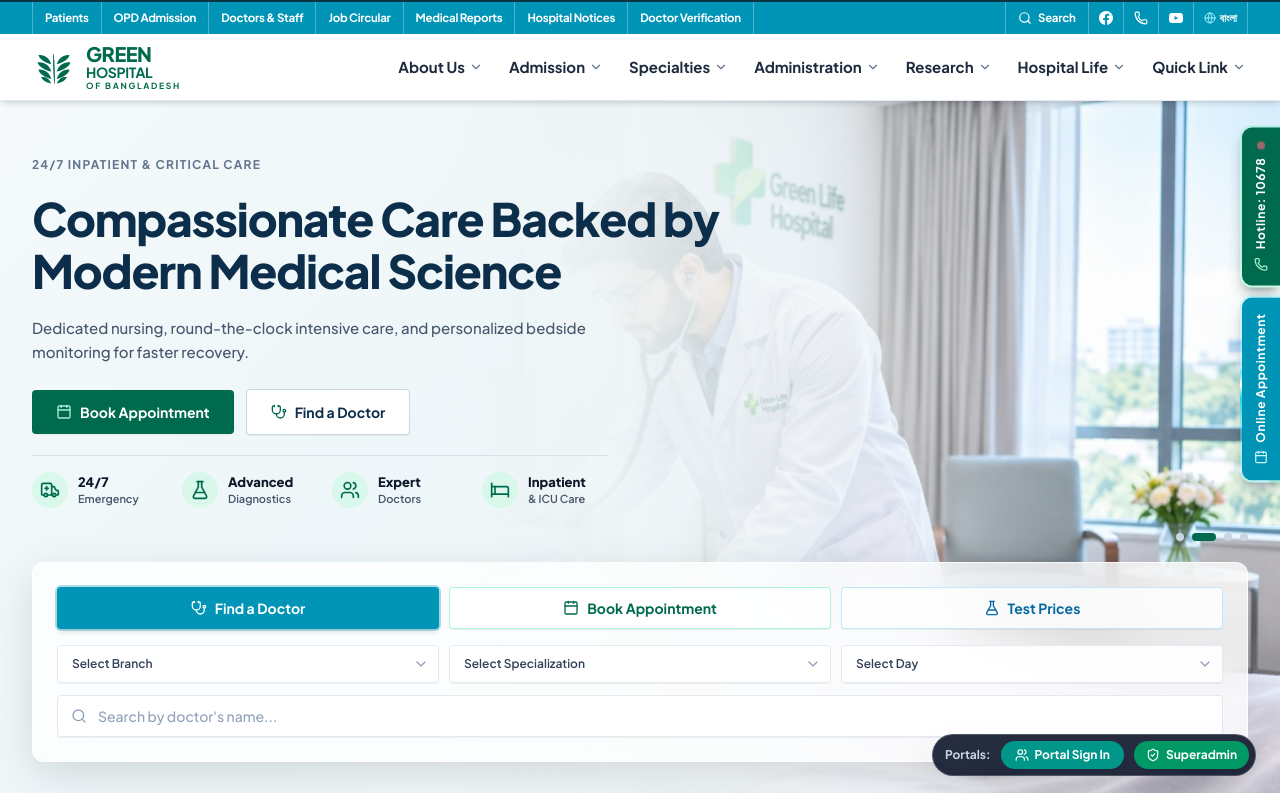
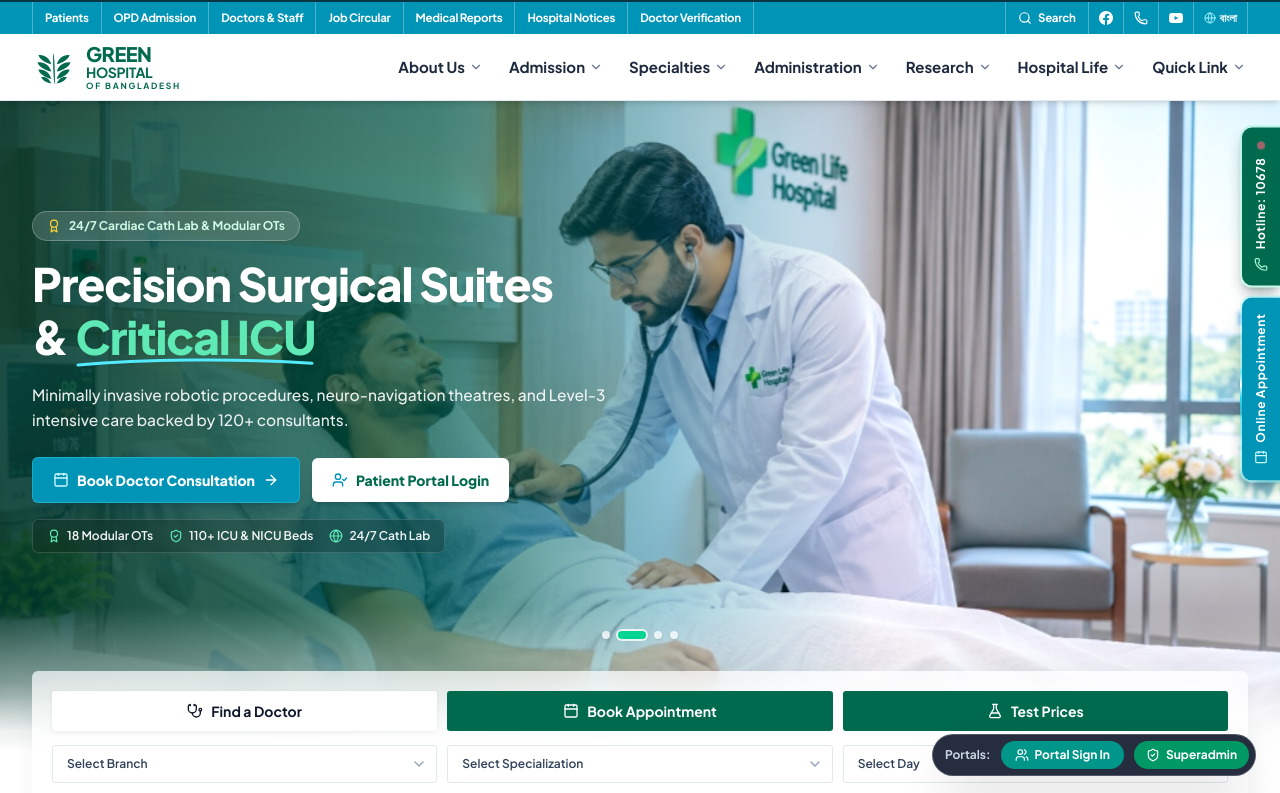
Before and after one commit to almamon-dev/HMS, a React (Vite) app in the folder apps/provider-web/: page / in a window 1280 px wide. Shown: the top 793 px of the page. Built offline with nearby package versions, Linux system fonts and the light colour scheme.

Commit message:
fix(banner): restore initial design layout with local asset banner images

```diff
--- a/apps/provider-web/src/App.tsx
+++ b/apps/provider-web/src/App.tsx
@@ -345,13 +345,14 @@ export function App() {
             onOpenAppointment={() => openAppointment({ visitType: 'opd' })}
           />
 
-          {/* 2. Hero Banner Carousel & Quick Doctor Finder */}
+          {/* 2. Hero Banner Carousel */}
           <HeroBanner
             onOpenPortals={() => openLogin()}
             onOpenAppointment={openAppointment}
-          >
-            <QuickServiceHub onOpenAppointment={openAppointment} />
-          </HeroBanner>
+          />
+
+          {/* 3. Quick Doctor Finder, Booking & Test Prices Section */}
+          <QuickServiceHub onOpenAppointment={openAppointment} />
 
           {/* 4. Message from Medical Director / Board of Trustees */}
           <LeadershipMessage />
--- a/apps/provider-web/src/components/landing/HeroBanner.tsx
+++ b/apps/provider-web/src/components/landing/HeroBanner.tsx
@@ -1,270 +1,265 @@
+import React, { useState, useEffect } from 'react';
 import {
-  Ambulance,
-  Bed,
+  Award,
+  ShieldCheck,
+  Globe,
   Calendar,
-  FlaskConical,
-  Stethoscope,
-  Users
+  ArrowRight,
+  UserCheck,
 } from 'lucide-react';
-import React, { useEffect, useState } from 'react';
 import { AppointmentBookingContext } from '../../data/appointmentData';
 
 interface HeroBannerProps {
-  onOpenPortals?: () => void;
+  onOpenPortals: () => void;
   onOpenAppointment: (context?: AppointmentBookingContext) => void;
-  children?: React.ReactNode;
 }
 
-interface BannerSlide {
+interface HeroSlide {
   id: string;
   badge: string;
-  title: string;
+  titlePrefix: string;
+  titleHighlight: string;
   subtitle: string;
-  image: string;
+  bgImage: string;
+  pills: { icon: 'award' | 'shield' | 'globe'; label: string }[];
 }
 
-const BANNER_SLIDES: BannerSlide[] = [
+const HERO_SLIDES: HeroSlide[] = [
   {
-    id: 'slide-building',
-    badge: 'TRUSTED MULTISPECIALITY HOSPITAL',
-    title: 'Comprehensive Healthcare for You and Your Family',
+    id: 'comprehensive-care',
+    badge: 'Clinical Healthcare Excellence & Quality 2026',
+    titlePrefix: 'Comprehensive Healthcare',
+    titleHighlight: 'One Roof',
     subtitle:
-      'World-class treatment, experienced specialists and modern facilities dedicated to your health and well-being.',
-    image: '/Banner/banner-1.jpg',
+      'World-class treatment, experienced specialists, and modern tertiary facilities dedicated to your health and well-being.',
+    bgImage: '/Banner/banner-1.jpg',
+    pills: [
+      { icon: 'award', label: 'BMDC Certified' },
+      { icon: 'shield', label: 'JCI Quality Care' },
+      { icon: 'globe', label: 'ISO 9001:2015' },
+    ],
   },
   {
-    id: 'slide-inpatient',
-    badge: '24/7 INPATIENT & CRITICAL CARE',
-    title: 'Compassionate Care Backed by Modern Medical Science',
+    id: 'surgical-precision',
+    badge: '24/7 Cardiac Cath Lab & Modular OTs',
+    titlePrefix: 'Precision Surgical Suites',
+    titleHighlight: 'Critical ICU',
     subtitle:
-      'Dedicated nursing, round-the-clock intensive care, and personalized bedside monitoring for faster recovery.',
-    image: '/Banner/banner-2.jpg',
+      'Minimally invasive robotic procedures, neuro-navigation theatres, and Level-3 intensive care backed by 120+ consultants.',
+    bgImage: '/Banner/banner-2.jpg',
+    pills: [
+      { icon: 'award', label: '18 Modular OTs' },
+      { icon: 'shield', label: '110+ ICU & NICU Beds' },
+      { icon: 'globe', label: '24/7 Cath Lab' },
+    ],
   },
   {
-    id: 'slide-lobby',
-    badge: 'WORLD-CLASS OUTPATIENT FACILITIES',
-    title: 'State-of-the-Art Hospital Environment & Rapid Services',
+    id: 'rapid-diagnostics',
+    badge: '3T MRI • 128-Slice CT • Automated Lab',
+    titlePrefix: 'Rapid Lab Diagnostics',
+    titleHighlight: 'Digital EMR',
     subtitle:
-      'Seamless digital registration, comfortable patient lounges, and rapid automated diagnostic results.',
-    image: '/Banner/banner-3.jpg',
+      'High-accuracy automated pathology and advanced imaging with online patient & doctor report portals in under 2 hours.',
+    bgImage: '/Banner/banner-3.jpg',
+    pills: [
+      { icon: 'award', label: '450+ Lab Tests' },
+      { icon: 'shield', label: '3T MRI & 128-CT' },
+      { icon: 'globe', label: 'Online Reports' },
+    ],
   },
   {
-    id: 'slide-consultation',
-    badge: 'LEADING SPECIALIST CONSULTANTS',
-    title: 'Expert Doctors Listening to Every Detail of Your Health',
+    id: 'emergency-trauma',
+    badge: 'Emergency Hotline: 10678 • Always Open',
+    titlePrefix: '24/7 Emergency Trauma',
+    titleHighlight: 'Every Hour',
     subtitle:
-      'Book appointments with over 120+ senior professors and consultants across all major clinical disciplines.',
-    image: '/Banner/banner-4.jpg',
+      'Round-the-clock emergency response, mobile ICU ambulance fleet, and deluxe patient cabins designed for rapid recovery.',
+    bgImage: '/Banner/banner-4.jpg',
+    pills: [
+      { icon: 'award', label: 'Hotline: 10678' },
+      { icon: 'shield', label: 'Mobile ICU Fleet' },
+      { icon: 'globe', label: '28+ Specialties' },
+    ],
   },
 ];
 
 export const HeroBanner: React.FC<HeroBannerProps> = ({
-  onOpenPortals: _onOpenPortals,
+  onOpenPortals,
   onOpenAppointment,
-  children,
 }) => {
-  const [currentSlideIndex, setCurrentSlideIndex] = useState(0);
+  const [activeIndex, setActiveIndex] = useState(0);
   const [isPaused, setIsPaused] = useState(false);
 
-  // Auto-cycle through the photos
   useEffect(() => {
     if (isPaused) return;
-    const interval = setInterval(() => {
-      setCurrentSlideIndex((prev) => (prev + 1) % BANNER_SLIDES.length);
+    const timer = setInterval(() => {
+      setActiveIndex((prev) => (prev + 1) % HERO_SLIDES.length);
     }, 5500);
-    return () => clearInterval(interval);
+    return () => clearInterval(timer);
   }, [isPaused]);
 
-  const activeSlide = BANNER_SLIDES[currentSlideIndex];
+  const currentSlide = HERO_SLIDES[activeIndex];
+
+  const renderPillIcon = (icon: 'award' | 'shield' | 'globe') => {
+    const cls = 'w-3.5 h-3.5 text-emerald-300 shrink-0';
+    if (icon === 'award') return <Award className={cls} />;
+    if (icon === 'shield') return <ShieldCheck className={cls} />;
+    return <Globe className={cls} />;
+  };
 
   return (
-    <div
-      className="relative w-full bg-[#f0f7f9] select-none font-['Plus_Jakarta_Sans',sans-serif] border-b border-slate-200/80 overflow-hidden min-h-[calc(100svh-96px)] sm:min-h-[calc(100vh-98px)] flex flex-col justify-between"
+    <section
+      className="relative min-h-[560px] lg:min-h-[630px] xl:min-h-[650px] flex flex-col justify-between overflow-hidden bg-[#003329]"
       onMouseEnter={() => setIsPaused(true)}
       onMouseLeave={() => setIsPaused(false)}
+      aria-roledescription="carousel"
+      aria-label="Hospital Highlights Carousel"
     >
-      {/* ════════════════════ HERO BANNER BACKGROUND AREA ════════════════════ */}
-      {/* Background Images with Crossfade (fills entire banner down to border, properly visible) */}
-      {BANNER_SLIDES.map((slide, idx) => {
-        const isActive = idx === currentSlideIndex;
+      {/* ════════════════════ BACKGROUND PHOTO SLIDES ════════════════════ */}
+      {HERO_SLIDES.map((slide, idx) => {
+        const isActive = idx === activeIndex;
         return (
           <div
             key={slide.id}
-            className={`absolute inset-0 transition-opacity duration-1000 ease-in-out ${
+            aria-hidden={!isActive}
+            className={`absolute inset-0 transition-opacity duration-700 ease-in-out ${
               isActive ? 'opacity-100' : 'opacity-0 pointer-events-none'
             }`}
           >
             <img
-              src={slide.image}
-              alt={slide.title}
-              className="w-full h-full object-cover object-right md:object-center"
+              src={slide.bgImage}
+              alt={slide.titlePrefix}
+              className={`w-full h-full object-cover object-right contrast-[1.05] saturate-[1.08] transition-transform duration-[6000ms] ease-out ${
+                isActive ? 'scale-[1.03]' : 'scale-100'
+              }`}
+            />
+
+            {/* Translucent System Green-to-Teal Left Tint */}
+            <div
+              className="hidden md:block absolute inset-0"
+              style={{
+                background:
+                  'linear-gradient(90deg, rgba(0, 56, 44, 0.88) 0%, rgba(0, 92, 75, 0.72) 34%, rgba(0, 128, 152, 0.36) 52%, rgba(0, 148, 182, 0) 68%)',
+              }}
+            />
+            {/* Mobile readability overlay */}
+            <div
+              className="md:hidden absolute inset-0"
+              style={{
+                background:
+                  'linear-gradient(180deg, rgba(0, 56, 44, 0.86) 0%, rgba(0, 96, 86, 0.82) 100%)',
+              }}
             />
           </div>
         );
       })}
 
-      {/* ── Soft Hospital Light-Ice-Blue / White Opacity Overlay on Left matching Mockup ── */}
+      {/* Seamless Bottom Fade Into Page Background */}
       <div
-        className="absolute inset-0 pointer-events-none"
+        aria-hidden="true"
+        className="pointer-events-none absolute inset-x-0 bottom-0 h-28 sm:h-36 z-[5]"
         style={{
           background:
-            'linear-gradient(90deg, #f0f7f9 0%, #f0f7f9 35%, rgba(240, 247, 249, 0.96) 48%, rgba(240, 247, 249, 0.78) 62%, rgba(240, 247, 249, 0.25) 78%, rgba(240, 247, 249, 0) 90%)',
+            'linear-gradient(180deg, rgba(255, 255, 255, 0) 0%, rgba(255, 255, 255, 0.45) 52%, rgba(255, 255, 255, 0.92) 86%, #ffffff 100%)',
         }}
       />
 
-      {/* Subtle geometric cut accent in top-left matching reference image */}
-      <div
-        className="hidden lg:block absolute left-0 top-0 bottom-0 w-[42%] pointer-events-none opacity-40"
-        style={{
-          background:
-            'linear-gradient(135deg, rgba(255, 255, 255, 0.8) 0%, rgba(224, 242, 247, 0.4) 60%, transparent 100%)',
-        }}
-      />
-
-      {/* Mobile Full Fade Overlay */}
-      <div
-        className="md:hidden absolute inset-0 pointer-events-none"
-        style={{
-          background:
-            'linear-gradient(180deg, rgba(240, 247, 249, 0.98) 0%, rgba(240, 247, 249, 0.92) 65%, rgba(240, 247, 249, 0.7) 100%)',
-        }}
-      />
-
-      {/* ════════════════════ FOREGROUND CONTENT (Full-height responsive layout) ════════════════════ */}
-      <div className="relative z-10 w-full flex-1 flex flex-col justify-between">
-        {/* Foreground Left Text Content */}
-        <div className="w-full max-w-[1400px] mx-auto px-4 sm:px-6 lg:px-8 pt-8 sm:pt-12 lg:pt-14 pb-4">
-          <div className="max-w-[680px] lg:max-w-[720px] space-y-4 sm:space-y-5">
-            {/* Top Subtitle / Tag */}
-            <div className="text-[11px] sm:text-xs font-bold text-slate-500 uppercase tracking-widest flex items-center gap-1.5">
-              <span>{activeSlide.badge}</span>
+      {/* ════════════════════ FOREGROUND LEFT CONTENT ════════════════════ */}
+      <div className="relative z-10 w-full max-w-[1400px] mx-auto px-4 sm:px-6 lg:px-8 pt-10 lg:pt-12 pb-4 flex-1 flex items-center">
+        <div className="max-w-[680px] space-y-4">
+          {/* Top Badge */}
+          <div className="inline-flex items-center gap-2 px-3.5 py-1.5 rounded-full bg-white/15 backdrop-blur-sm border border-white/25 text-emerald-100 text-xs font-bold shadow-2xs">
+            <Award className="w-3.5 h-3.5 text-amber-300 shrink-0" />
+            <span>{currentSlide.badge}</span>
           </div>
 
-            {/* Main Headline (Exact phrasing & proportions from reference image) */}
-            <h1 className="text-3xl sm:text-4xl lg:text-[44px] xl:text-[46px] font-black text-[#0c2e4b] tracking-tight leading-[1.12]">
-              {activeSlide.title}
+          {/* 2-Line Crisp Headline */}
+          <h1 className="text-3xl sm:text-4xl lg:text-[46px] font-black text-white tracking-tight leading-[1.14] drop-shadow-xs">
+            {currentSlide.titlePrefix}
+            <br />
+            <span>
+              {currentSlide.id === 'comprehensive-care' && 'Under '}
+              {currentSlide.id === 'surgical-precision' && '& '}
+              {currentSlide.id === 'rapid-diagnostics' && '& '}
+              {currentSlide.id === 'emergency-trauma' && 'Care '}
+              <span className="relative inline-block text-emerald-300">
+                {currentSlide.titleHighlight}
+                <svg
+                  className="absolute left-0 -bottom-1.5 w-full h-3 text-cyan-300"
+                  viewBox="0 0 220 14"
+                  fill="none"
+                  preserveAspectRatio="none"
+                  aria-hidden="true"
+                >
+                  <path
+                    d="M3 10.5C62 3.5 148 2.5 217 8.5"
+                    stroke="currentColor"
+                    strokeWidth="3.5"
+                    strokeLinecap="round"
+                  />
+                </svg>
+              </span>
+            </span>
           </h1>
 
-            {/* Subtitle description */}
-            <p className="text-sm sm:text-[15px] text-slate-600 leading-relaxed font-medium max-w-xl">
-              {activeSlide.subtitle}
+          {/* Subtitle */}
+          <p className="text-sm sm:text-[15.5px] text-white/90 leading-relaxed max-w-xl font-medium pt-1">
+            {currentSlide.subtitle}
           </p>
 
-            {/* Primary Action Buttons */}
-            <div className="pt-1 flex flex-wrap items-center gap-3">
+          {/* Primary CTA Buttons */}
+          <div className="pt-2 flex flex-wrap items-center gap-3">
             <button
               type="button"
               onClick={() => onOpenAppointment({ visitType: 'opd' })}
-                className="px-5 sm:px-6 py-2.5 sm:py-3 rounded-[4px] bg-[#006a4e] hover:bg-[#00553e] text-white text-xs sm:text-sm font-bold flex items-center gap-2 shadow-xs transition-colors cursor-pointer"
+              className="inline-flex items-center gap-2 px-5 py-3 rounded-md bg-[#0094b6] hover:bg-[#00a4ca] text-white text-xs sm:text-sm font-extrabold shadow-lg shadow-cyan-950/30 border border-cyan-300/30 transition-colors cursor-pointer"
             >
-                <Calendar className="w-4 h-4 text-emerald-200" />
-                <span>Book Appointment</span>
+              <Calendar className="w-4 h-4 text-cyan-100" />
+              <span>Book Doctor Consultation</span>
+              <ArrowRight className="w-4 h-4" />
             </button>
 
             <button
               type="button"
-                onClick={() => onOpenAppointment({ visitType: 'opd' })}
-                className="px-5 sm:px-6 py-2.5 sm:py-3 rounded-[4px] bg-white hover:bg-slate-50 text-[#0c2e4b] border border-slate-300 text-xs sm:text-sm font-bold flex items-center gap-2 shadow-2xs transition-colors cursor-pointer"
+              onClick={onOpenPortals}
+              className="inline-flex items-center gap-2 px-5 py-3 rounded-md bg-white hover:bg-emerald-50 text-[#006a4e] text-xs sm:text-sm font-extrabold shadow-md transition-colors cursor-pointer"
             >
-                <Stethoscope className="w-4 h-4 text-[#006a4e]" />
-                <span>Find a Doctor</span>
+              <UserCheck className="w-4 h-4 text-[#0094b6]" />
+              <span>Patient Portal Login</span>
             </button>
           </div>
 
-            {/* 4 Key Feature Metrics with Icons (24/7 Emergency, Advanced Diagnostics, Expert Doctors, Inpatient & ICU Care) */}
-            <div className="pt-3 sm:pt-4 grid grid-cols-2 sm:grid-cols-4 gap-4 sm:gap-6 border-t border-slate-300/60 max-w-xl">
-              {/* Feature 1 */}
-              <div className="flex items-center gap-2.5">
-                <div className="w-9 h-9 rounded-full bg-emerald-100/70 text-[#006a4e] flex items-center justify-center shrink-0">
-                  <Ambulance className="w-5 h-5 stroke-[2]" />
+          {/* Clean Single-Row Trust Strip */}
+          <div className="inline-flex flex-wrap items-center gap-x-4 gap-y-1.5 px-3.5 py-2 rounded-md bg-black/20 backdrop-blur-sm border border-white/15 text-xs font-semibold text-white/95">
+            {currentSlide.pills.map((pill) => (
+              <div key={pill.label} className="inline-flex items-center gap-1.5">
+                {renderPillIcon(pill.icon)}
+                <span>{pill.label}</span>
               </div>
-                <div className="leading-tight">
-                  <span className="font-extrabold text-slate-900 text-xs sm:text-[13px] block">
-                    24/7
-                  </span>
-                  <span className="font-semibold text-slate-600 text-[11px] block">
-                    Emergency
-                  </span>
-                </div>
-              </div>
-
-              {/* Feature 2 */}
-              <div className="flex items-center gap-2.5">
-                <div className="w-9 h-9 rounded-full bg-emerald-100/70 text-[#006a4e] flex items-center justify-center shrink-0">
-                  <FlaskConical className="w-5 h-5 stroke-[2]" />
-                </div>
-                <div className="leading-tight">
-                  <span className="font-extrabold text-slate-900 text-xs sm:text-[13px] block">
-                    Advanced
-                  </span>
-                  <span className="font-semibold text-slate-600 text-[11px] block">
-                    Diagnostics
-                  </span>
-                </div>
-              </div>
-
-              {/* Feature 3 */}
-              <div className="flex items-center gap-2.5">
-                <div className="w-9 h-9 rounded-full bg-emerald-100/70 text-[#006a4e] flex items-center justify-center shrink-0">
-                  <Users className="w-5 h-5 stroke-[2]" />
-                </div>
-                <div className="leading-tight">
-                  <span className="font-extrabold text-slate-900 text-xs sm:text-[13px] block">
-                    Expert
-                  </span>
-                  <span className="font-semibold text-slate-600 text-[11px] block">
-                    Doctors
-                  </span>
-                </div>
-              </div>
-
-              {/* Feature 4 */}
-              <div className="flex items-center gap-2.5">
-                <div className="w-9 h-9 rounded-full bg-emerald-100/70 text-[#006a4e] flex items-center justify-center shrink-0">
-                  <Bed className="w-5 h-5 stroke-[2]" />
-                </div>
-                <div className="leading-tight">
-                  <span className="font-extrabold text-slate-900 text-xs sm:text-[13px] block">
-                    Inpatient
-                  </span>
-                  <span className="font-semibold text-slate-600 text-[11px] block">
-                    &amp; ICU Care
-                  </span>
-                </div>
-              </div>
+            ))}
           </div>
         </div>
       </div>
 
-        {/* Carousel Navigation Dots (Aligned to right edge of container, above service dock) */}
-        <div className="w-full max-w-[1400px] mx-auto px-4 sm:px-6 lg:px-8 pb-3 flex justify-end">
-          <div className="flex items-center gap-2">
-            {BANNER_SLIDES.map((slide, idx) => {
-              const isActive = idx === currentSlideIndex;
+      {/* ════════════════════ CAROUSEL DOTS ════════════════════ */}
+      <div className="relative z-10 w-full pb-24 sm:pb-28 flex items-center justify-center gap-2">
+        {HERO_SLIDES.map((slide, idx) => {
+          const isActive = idx === activeIndex;
           return (
             <button
               key={slide.id}
-                  onClick={() => setCurrentSlideIndex(idx)}
-                  aria-label={`Go to slide ${idx + 1}`}
-                  className={`transition-all duration-300 cursor-pointer rounded-full ${
+              onClick={() => setActiveIndex(idx)}
+              aria-label={`Go to slide ${idx + 1}: ${slide.titlePrefix}`}
+              className={`h-2 rounded-full transition-all duration-300 cursor-pointer shadow-sm ${
                 isActive
-                      ? 'w-6 h-2 bg-[#006a4e]'
-                      : 'w-2 h-2 bg-slate-300 hover:bg-slate-400'
+                  ? 'w-7 bg-emerald-400 ring-2 ring-white/80'
+                  : 'w-2 bg-white/75 hover:bg-white'
               }`}
             />
           );
         })}
       </div>
-        </div>
-
-        {/* ════════════════════ QUICK SERVICE HUB / CHILDREN ════════════════════ */}
-        {children && (
-          <div className="w-full pb-8 sm:pb-10">
-            {children}
-          </div>
-        )}
-      </div>
-    </div>
+    </section>
   );
 };
 
--- a/apps/provider-web/src/components/landing/QuickServiceHub.tsx
+++ b/apps/provider-web/src/components/landing/QuickServiceHub.tsx
@@ -107,10 +107,10 @@ const TEST_CATEGORIES = [
 ];
 
 const DOCK_SELECT_CLASS =
-  'w-full appearance-none cursor-pointer bg-white/90 hover:bg-white border border-slate-200/90 rounded-[4px] px-3.5 py-2.5 pr-8 text-xs font-semibold text-slate-700 focus:outline-hidden focus:border-[#0094b6] shadow-2xs transition-colors';
+  'w-full appearance-none cursor-pointer bg-white border border-slate-200 rounded-[3px] px-3.5 py-2.5 pr-8 text-xs font-semibold text-slate-700 focus:outline-hidden focus:border-[#0094b6]';
 
 const DOCK_SEARCH_INPUT_CLASS =
-  'w-full bg-white/90 hover:bg-white border border-slate-200/90 rounded-[4px] pl-10 pr-9 py-2.5 text-xs sm:text-sm font-medium text-slate-800 placeholder:text-slate-400 focus:outline-hidden focus:border-[#0094b6] focus:ring-1 focus:ring-[#0094b6]/20 shadow-2xs transition-colors';
+  'w-full bg-white border border-slate-200 rounded-[3px] pl-10 pr-9 py-2.5 text-xs sm:text-sm font-medium text-slate-800 placeholder:text-slate-400 focus:outline-hidden focus:border-[#0094b6] focus:ring-1 focus:ring-[#0094b6]/20';
 
 const ResultsTable: React.FC<{
   leftHeader: string;
@@ -412,43 +412,39 @@ export const QuickServiceHub: React.FC<QuickServiceHubProps> = ({
     icon: React.ReactNode
   ) => {
     const isActive = activeTab === id;
-
-    let buttonClass = '';
-    if (id === 'doctor') {
-      buttonClass = isActive
-        ? 'bg-[#0094b6] text-white shadow-md ring-2 ring-[#0094b6]/30'
-        : 'bg-white/80 hover:bg-white text-[#00728c] border border-teal-200/90 shadow-2xs';
-    } else if (id === 'appointment') {
-      buttonClass = isActive
-        ? 'bg-[#006a4e] text-white shadow-md ring-2 ring-[#006a4e]/30'
-        : 'bg-white/80 hover:bg-white text-[#006a4e] border border-emerald-200/90 shadow-2xs';
-    } else if (id === 'tests') {
-      buttonClass = isActive
-        ? 'bg-[#0284c7] text-white shadow-md ring-2 ring-[#0284c7]/30'
-        : 'bg-white/80 hover:bg-white text-[#0369a1] border border-sky-200/90 shadow-2xs';
-    }
-
     return (
       <button
         type="button"
         role="tab"
         aria-selected={isActive}
         onClick={() => setActiveTab(id)}
-        className={`w-full px-4 py-2.5 rounded-[4px] text-xs sm:text-sm font-bold transition-all flex items-center justify-center gap-2 cursor-pointer ${buttonClass}`}
+        className={`w-full px-4 py-2.5 rounded-[3px] border-0 text-xs sm:text-sm font-bold transition-all flex items-center justify-center gap-2 cursor-pointer ${
+          isActive
+            ? 'bg-white text-slate-900 shadow-[0_1px_4px_rgba(15,23,42,0.08)]'
+            : 'bg-[#006a4e] hover:bg-[#005840] text-white'
+        }`}
       >
-        <span className={isActive ? 'text-white' : ''}>{icon}</span>
+        {icon}
         <span>{label}</span>
       </button>
     );
   };
 
   return (
-    <div
+    <section
       id="find-doctor"
       aria-label="Quick Doctor Finder and Test Prices"
-      className="w-full max-w-[1400px] mx-auto px-4 sm:px-6 lg:px-8"
+      className="bg-white pb-6 border-b border-emerald-100/70"
     >
-      <div className="relative z-20 rounded-xl p-4 sm:p-6 bg-white/75 backdrop-blur-xl border border-white/80 shadow-[0_12px_40px_rgba(0,0,0,0.12)] space-y-4">
+      <div className="max-w-[1400px] mx-auto px-4 sm:px-6 lg:px-8">
+        <div
+          className="-mt-16 sm:-mt-20 relative z-20 rounded-md p-3.5 sm:p-5 backdrop-blur-md space-y-3.5"
+          style={{
+            background:
+              'linear-gradient(180deg, rgba(255, 255, 255, 0.68) 0%, rgba(255, 255, 255, 0.92) 65%, #ffffff 100%)',
+            boxShadow: '0 -10px 30px -14px rgba(0, 60, 46, 0.14)',
+          }}
+        >
         {/* Top 3 Full-Width Equal Tabs (Distinct Color for Each Service) */}
         <div
           role="tablist"
@@ -678,8 +674,9 @@ export const QuickServiceHub: React.FC<QuickServiceHubProps> = ({
             )}
           </div>
         )}
+        </div>
       </div>
-    </div>
+    </section>
   );
 };
 
```
Lines whose indentation alone changed are shown as unchanged.
